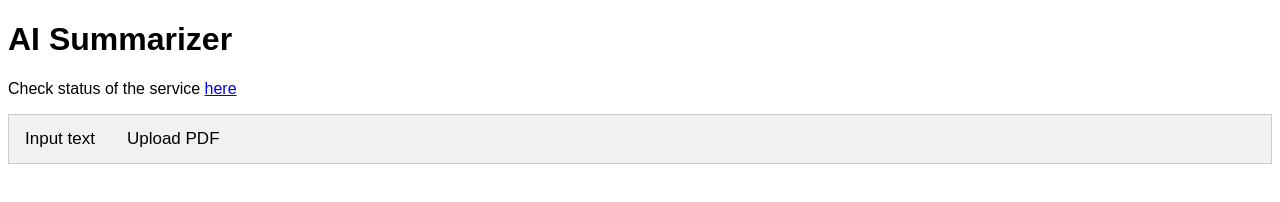
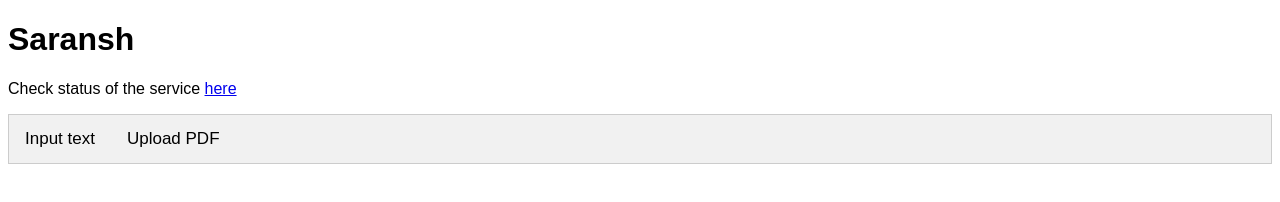
Before and after one commit to paulfaraday/ai-summarizer, a plain HTML site: page index.html in a window 1280 px wide. Drawn offline with Linux system fonts and the light colour scheme.

Commit message:
Rename to Saransh

```diff
--- a/index.html
+++ b/index.html
@@ -5,16 +5,16 @@
     <meta charset="utf-8">
     <meta name="viewport" content="width=device-width, initial-scale=1.0">
     <meta http-equiv="X-UA-Compatible" content="ie=edge">
-    <meta name="description" content="A simple frontend to the AI Summarizer service that summarizes long-form content to byte-sized chunks.">
+    <meta name="description" content="A simple frontend to the Saransh AI-based text summarizer service that summarizes long-form content to byte-sized chunks.">
 
-    <title>AI Summarizer</title>
+    <title>Saransh | Text Summarizer</title>
 
     <link rel="icon" href="assets/favicon.svg" type="image/svg+xml">
     <link href="assets/styles.css" rel="stylesheet">
 </head>
 
 <body>
-    <h1>AI Summarizer</h1>
+    <h1>Saransh</h1>
 
     <div>
         <p>Check status of the service <a href="https://ai-summarizer.herokuapp.com" target="_blank">here</a></p>
```
